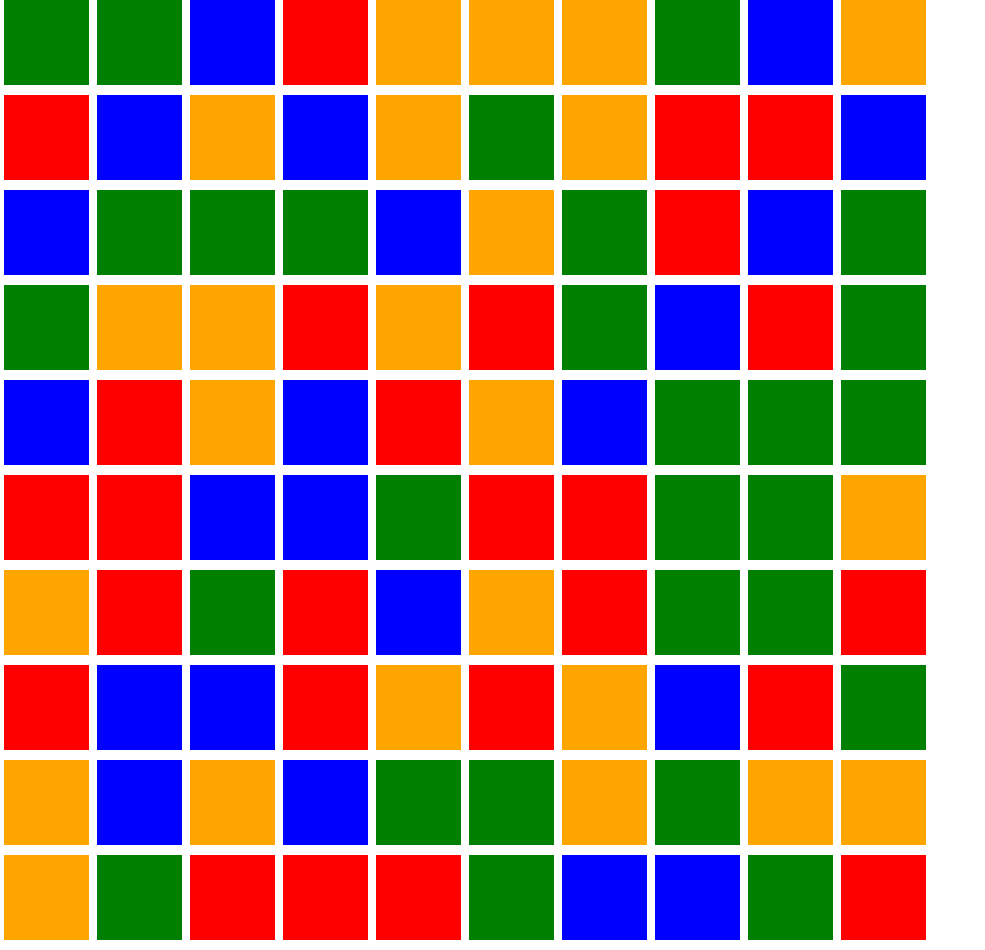
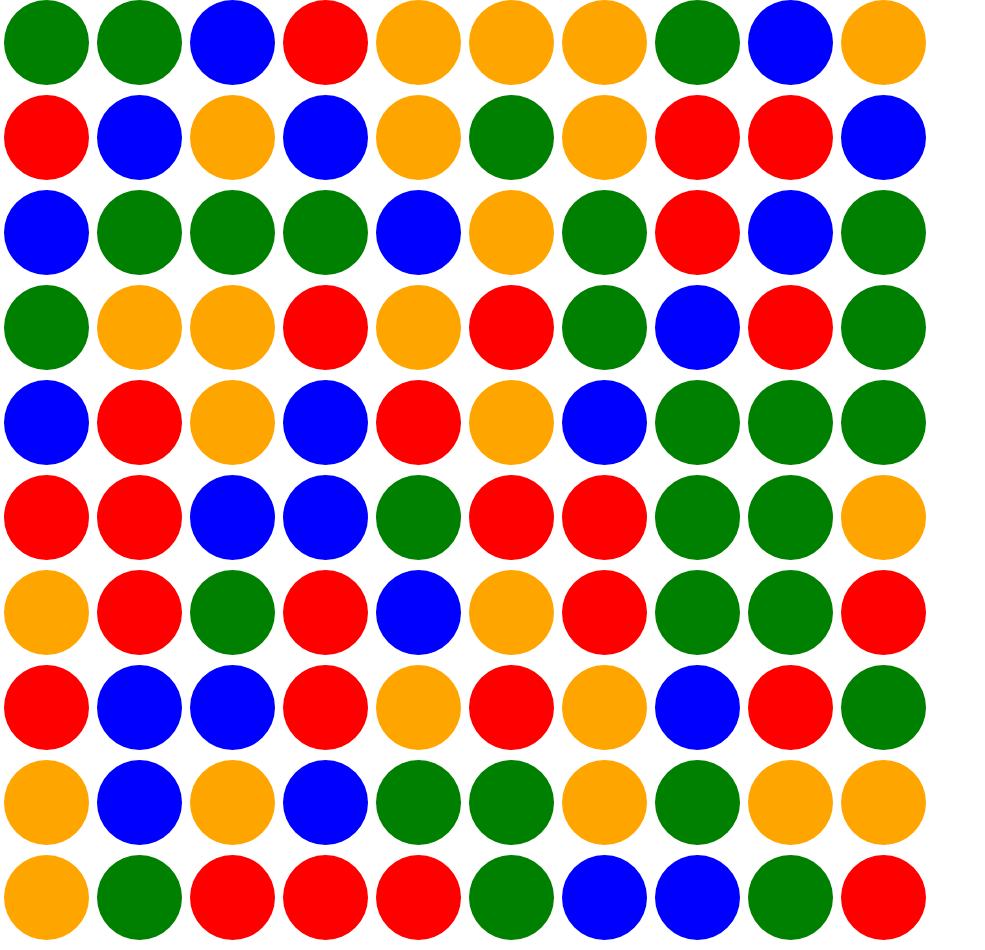
Before and after one commit to ventralnet/same-game, a Vue app: page / in a window 1280 px wide. Shown: the whole page, without its empty margins (0-985 px from the left). Built offline with nearby package versions, Linux system fonts and the light colour scheme.

Commit message:
Vertical compaction working

```diff
--- a/src/components/Grid.vue
+++ b/src/components/Grid.vue
@@ -40,9 +40,9 @@ export default {
   },
   created() {
     const matrix = [];
-    for (let row = 0; row < this.gridWidth; row += 1) {
+    for (let row = 0; row < this.gridHeight; row += 1) {
       matrix[row] = [];
-      for (let col = 0; col < this.gridHeight; col += 1) {
+      for (let col = 0; col < this.gridWidth; col += 1) {
         matrix[row].push({
           color: this.randomColor(),
           isHighlighted: false,
@@ -59,9 +59,31 @@ export default {
         this.handleHighlighting(item, row, col);
       } else {
         this.clearSelection();
+        this.compactGrid();
         // clear squashed items
         // rebuild matrix
         // test is complete
+      }
+    },
+
+    compactGrid() {
+      // Check north south
+
+      // check east west
+      for (let col = this.gridWidth - 1; col >= 0; col -= 1) {
+        for (let row = this.gridHeight - 1; row > 0; row -= 1) {
+          const item = this.gridMatrix[row][col];
+          if (item.color === 'transparent') {
+            for (let i = row - 1; i >= 0; i -= 1) {
+              const above = this.gridMatrix[i][col];
+              if (above.color !== 'transparent') {
+                item.color = above.color;
+                above.color = 'transparent';
+                break;
+              }
+            }
+          }
+        }
       }
     },
 
--- a/src/components/GridItem.vue
+++ b/src/components/GridItem.vue
@@ -3,7 +3,7 @@
     :class="{ 'is-highlighted': isHighlighted }"
     :style="{ backgroundColor: color }"
     style="width: 85px; height: 85px"
-    class="grid-item"
+    class="grid-item rounded-circle"
   />
 </template>
 
@@ -29,6 +29,6 @@ export default {
 }
 
 .grid-item {
-  transition: background-color 500ms linear;
+  transition: background-color 250ms linear;
 }
 </style>
```
